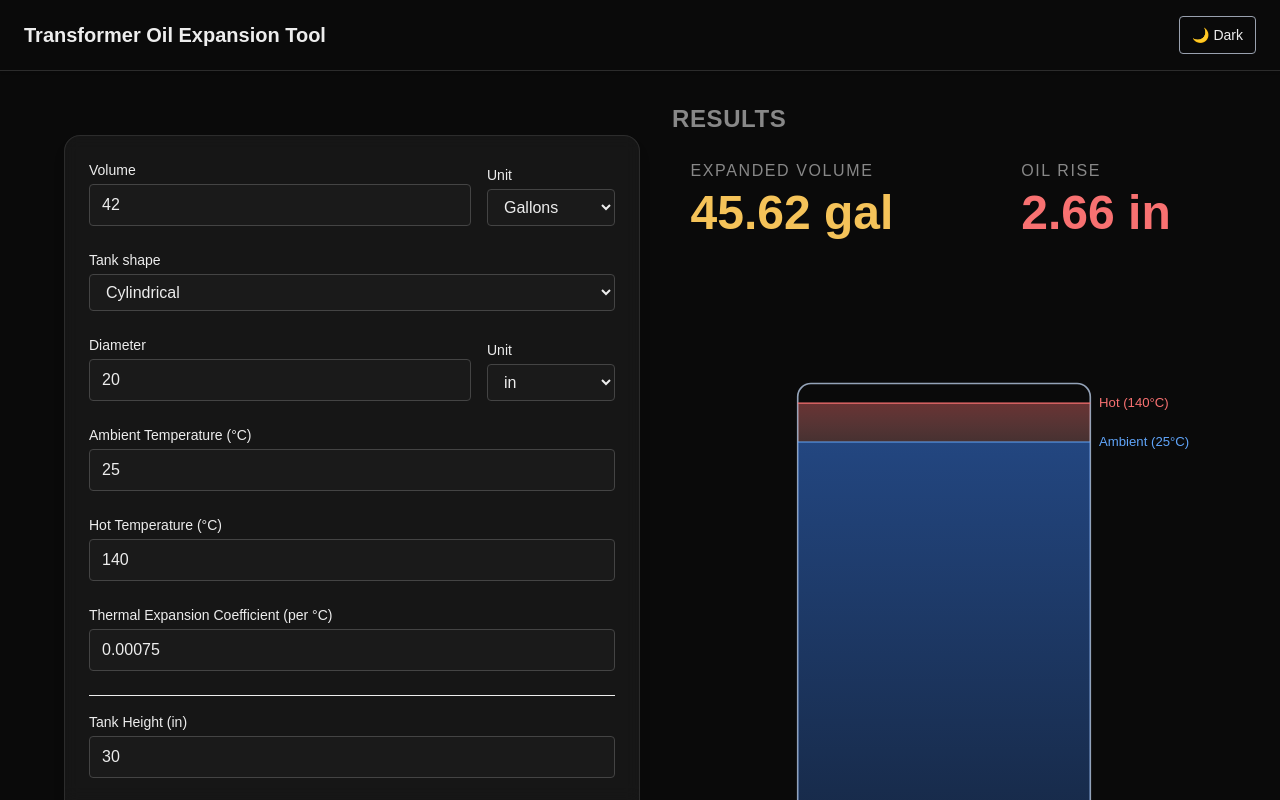
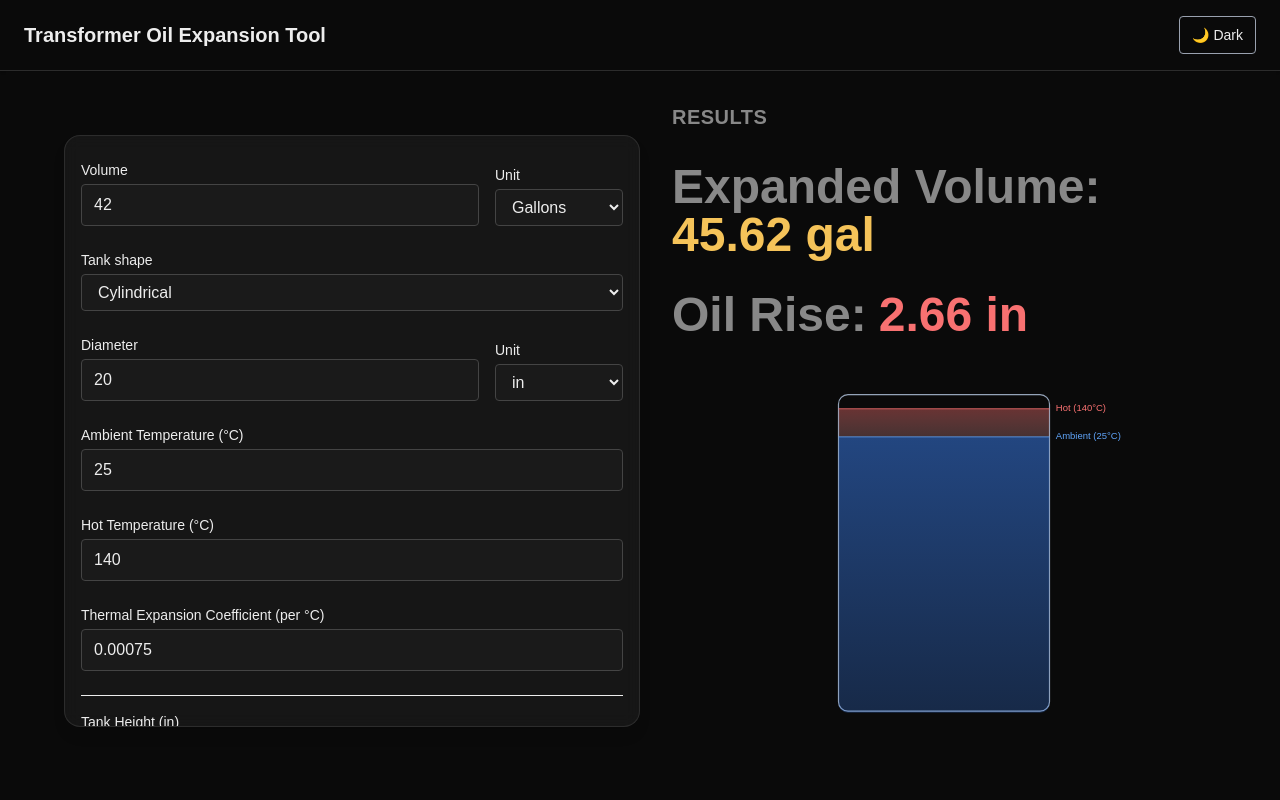
Before and after one commit to stephengilbert1/transformer_tool_tailwind, a Next.js app: page / in a window 1280 px wide. Built offline with nearby package versions, Linux system fonts and the light colour scheme.

Commit message:
Changed layout to resolve interferences in various screen sizes

```diff
--- a/src/app/globals.css
+++ b/src/app/globals.css
@@ -46,3 +46,25 @@ body {
   height: 100%;
   overflow-x: hidden;
 }
+
+/* Custom scrollbar styling */
+::-webkit-scrollbar {
+  width: 10px;
+  height: 10px;
+}
+
+::-webkit-scrollbar-track {
+  background: var(--background);
+}
+
+::-webkit-scrollbar-thumb {
+  background-color: var(--text-muted);
+  border-radius: 6px;
+  border: 2px solid var(--background);
+}
+
+/* Firefox support */
+* {
+  scrollbar-width: thin;
+  scrollbar-color: var(--text-muted) var(--background);
+}
--- a/src/app/page.tsx
+++ b/src/app/page.tsx
@@ -86,11 +86,11 @@ export default function OilExpansionPage() {
   const labelClass = "block text-sm font-medium text-[var(--field-text)]";
 
   return (
-    <main className="flex flex-col md:flex-row w-full gap-6 p-4 sm:p-6 md:p-8 max-w-full md:max-w-[1600px] mx-auto">
+    <main className="flex flex-col md:flex-row w-full gap-6 p-4 sm:p-6 md:p-8 max-w-full md:max-w-[1600px] mx-auto md:h-[calc(100vh-80px)] md:overflow-hidden overflow-auto">
       <div className="flex flex-col md:flex-row gap-8 items-stretch w-full">
         {/* LEFT: Form */}
         <div className="w-full md:w-1/2 flex justify-center md:py-8">
-          <CardGlass className="space-y-6 w-full h-fit md:h-full">
+          <CardGlass className="space-y-6 w-full max-h-full overflow-auto px-4 py-6">
             {/* Volume */}
             <div className="flex gap-4 items-end">
               <div className="flex-1 space-y-1">
@@ -275,53 +275,39 @@ export default function OilExpansionPage() {
         </div>
 
         {/* RIGHT: Results + Visualizer */}
-        <div className="w-full md:w-1/2 flex flex-col justify-between flex-1">
-          {/* Results section aligned to top */}
-          <section className="mb-6 px-2 md:px-0 text-foreground space-y-6">
-            <h2 className="text-xl md:text-2xl font-bold tracking-wide uppercase text-[var(--text-muted)]">
+        <div className="w-full md:w-1/2 flex flex-col flex-1">
+          {/* Results section, vertically centered */}
+          <section className="flex-1 flex flex-col justify-center text-foreground px-2 md:px-0 space-y-8">
+            <h2 className="text-lg md:text-xl font-semibold tracking-wide uppercase text-[var(--text-muted)] text-left">
               Results
             </h2>
 
-            <div className="grid grid-cols-2 gap-16 max-w-[700px] mx-auto">
+            <div className="flex flex-col gap-8 max-w-[700px] mx-auto w-full">
               {/* Expanded Volume */}
-              <div className="flex flex-col items-center">
-                <div className="text-left w-fit">
-                  <span className="text-sm md:text-base uppercase tracking-widest text-[var(--text-muted)]">
-                    Expanded Volume
-                  </span>
-                  <div className="text-4xl md:text-5xl font-bold text-[#f5c359] leading-tight whitespace-nowrap">
-                    {expandedVolumeDisplay.toFixed(2)}{" "}
-                    {volumeUnit === "gallons" ? "gal" : "L"}
-                  </div>
-                </div>
+              <div className="flex flex-row items-center flex-wrap gap-x-3 justify-start">
+                <span className="text-4xl md:text-5xl font-bold text-[var(--text-muted)]">
+                  Expanded Volume:
+                </span>
+                <span className="text-4xl md:text-5xl font-bold text-[#f5c359] whitespace-nowrap">
+                  {expandedVolumeDisplay.toFixed(2)}{" "}
+                  {volumeUnit === "gallons" ? "gal" : "L"}
+                </span>
               </div>
 
               {/* Oil Rise */}
-              <div className="flex flex-col items-center">
-                <div className="text-left w-fit">
-                  <span className="text-sm md:text-base uppercase tracking-widest text-[var(--text-muted)]">
-                    Oil Rise
-                  </span>
-                  <div className="text-4xl md:text-5xl font-bold text-[#f87171] leading-tight whitespace-nowrap">
-                    {oilRiseDisplay.toFixed(2)} {lengthUnit}
-                  </div>
-                </div>
+              <div className="flex flex-row items-center flex-wrap gap-x-3 justify-start">
+                <span className="text-4xl md:text-5xl font-bold text-[var(--text-muted)]">
+                  Oil Rise:
+                </span>
+                <span className="text-4xl md:text-5xl font-bold text-[#f87171] whitespace-nowrap">
+                  {oilRiseDisplay.toFixed(2)} {lengthUnit}
+                </span>
               </div>
-
-              {/* 140°C Level
-              <div className="flex flex-col items-start text-left">
-                <span className="text-sm md:text-base uppercase tracking-widest text-[var(--text-muted)]">
-                  140°C Level
-                </span>
-                <span className="text-4xl md:text-5xl font-bold text-[#f87171] leading-tight">
-                  {hotOilLevelDisplay.toFixed(2)} {lengthUnit}
-                </span>
-              </div> */}
             </div>
           </section>
 
           {/* Visualizer aligned to bottom */}
-          <div className="mt-6 md:flex-grow flex items-end overflow-hidden">
+          <div className="mt-6 md:flex-grow flex items-end overflow-hidden max-h-[50vh]">
             <OilLevelVisualizer
               ambientOilLevel={ambientOilLevelMeters}
               hotOilLevel={hotOilLevelMeters}
```
